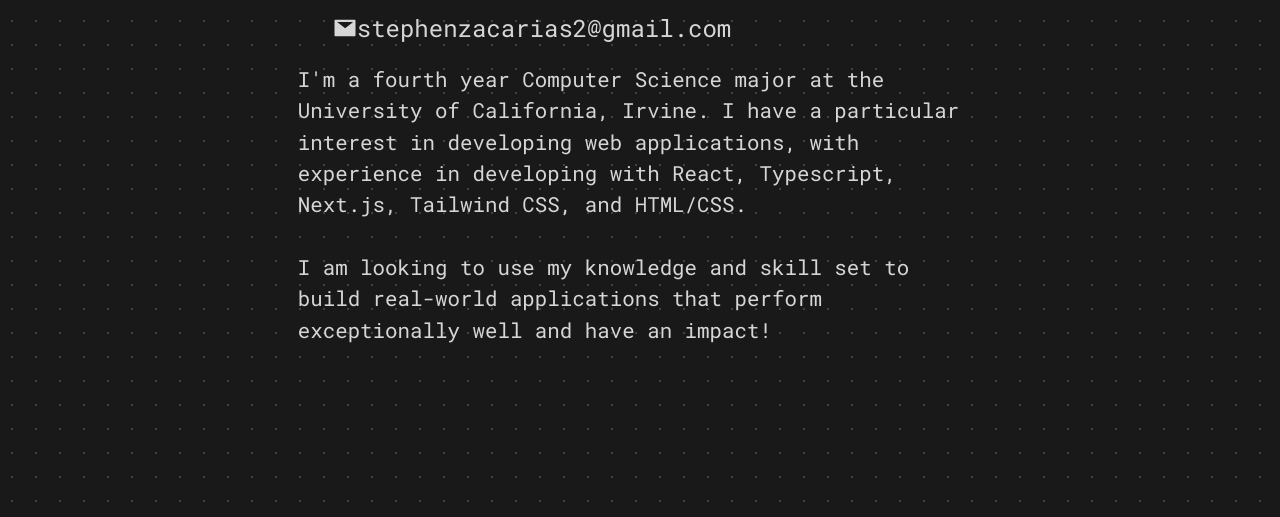
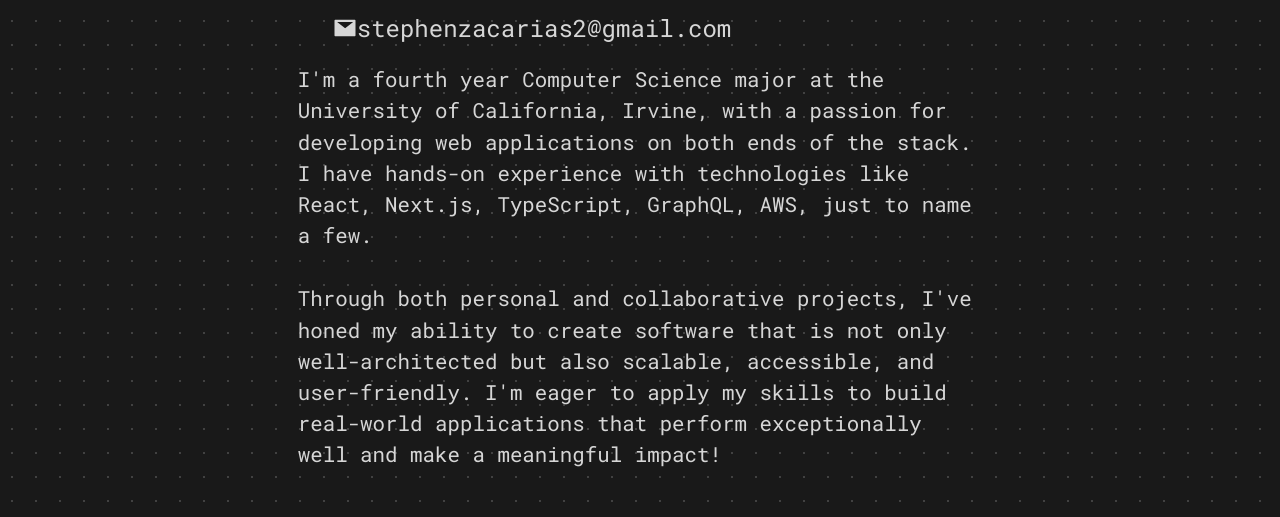
Before and after one commit to stephenzac/stephen-zacarias, a Next.js app: page / in a window 1280 px wide. Shown: the part 279-796 px from the top of the page. Built offline with nearby package versions, Linux system fonts and the light colour scheme.

Commit message:
update intro text

```diff
--- a/src/components/intro-text.tsx
+++ b/src/components/intro-text.tsx
@@ -5,13 +5,16 @@ export default function IntroText() {
     <div className='flex flex-col gap-8 items-center w-4/5'>
       <p className='responsive-text w-full lg:w-4/6'>
         {`I'm`} a fourth year Computer Science major at the University of
-        California, Irvine. I have a particular interest in developing web
-        applications, with experience in developing with React, Typescript,
-        Next.js, Tailwind CSS, and HTML/CSS.
+        California, Irvine, with a passion for developing web applications on
+        both ends of the stack. I have hands-on experience with technologies
+        like React, Next.js, TypeScript, GraphQL, AWS, just to name a few.
       </p>
       <p className='responsive-text w-full lg:w-4/6'>
-        I am looking to use my knowledge and skill set to build real-world
-        applications that perform exceptionally well and have an impact!
+        Through both personal and collaborative projects, I&apos;ve honed my
+        ability to create software that is not only well-architected but also
+        scalable, accessible, and user-friendly. I&apos;m eager to apply my
+        skills to build real-world applications that perform exceptionally well
+        and make a meaningful impact!
       </p>
     </div>
   );
```
